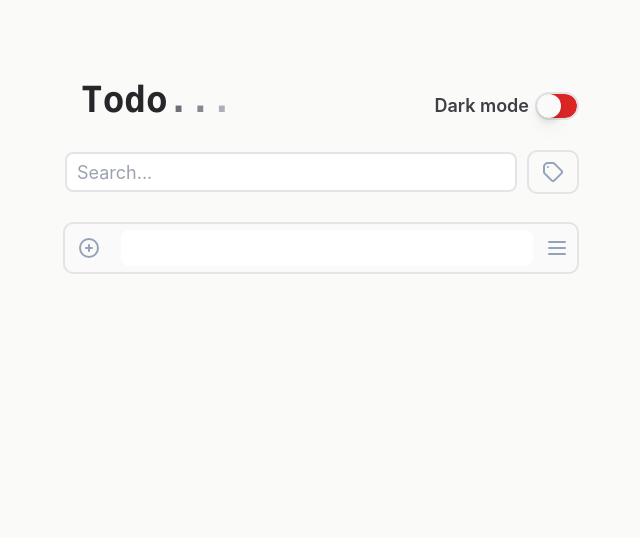
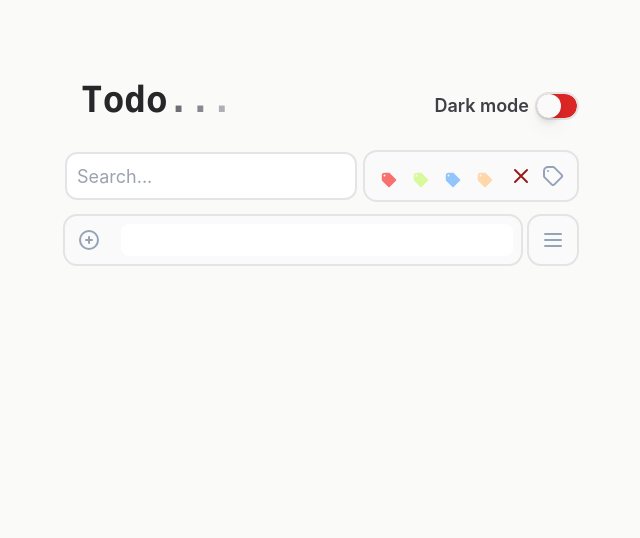
Before and after one commit to sim-the-bean/todo-app, a React (Create React App) app: page / in a window 1280 px wide. Both pictures are taken after a click on the button 872 px from the left and 172 px from the top of the page. Shown: the top 538 px of the page, without its empty margins (319-959 px from the left). Built offline with nearby package versions, Linux system fonts and the light colour scheme; what react-dnd-touch-backend would draw is missing.

Commit message:
Replace the popup menu with an extendable menu
Fixes #19

```diff
--- a/src/App.js
+++ b/src/App.js
@@ -59,8 +59,8 @@ function TodoApp() {
 
     return (
         <div className="grid grid-cols-1 justify-center columns-1 w-full min-h-screen bg-stone-50 dark:bg-slate-900">
-            <main className="flex-1 justify-self-center w-5/6 tablet:w-2/3 desktop:w-128 m-4 mt-12 mb-0 py-4 space-y-4">
-                <div className="flex justify-end items-baseline">
+            <main className="flex flex-col justify-self-center w-5/6 tablet:w-2/3 desktop:w-128 m-4 mt-12 mb-0 py-4 space-y-4">
+                <div className="flex flex-row flex-none justify-end items-baseline">
                     <Title />
                     <div className="flex items-center">
                         <label
--- a/src/todo/SearchBar.js
+++ b/src/todo/SearchBar.js
@@ -1,44 +1,23 @@
-import React, { useContext } from 'react';
+import React from 'react';
 import '../index.css';
-import { DeviceContext } from '../App';
 import * as UI from '../ui/ui';
 import LABELS from '../misc/labels';
 
 /**
  * A component that allows the user to search for a phrase or filter by label.
  */
-const SearchBar = UI.withPopupMenu(
-    (props) => {
-        const classNameDefault = "flex-none h-full w-12 ml-2 p-2 pl-3 hover:drop-shadow-sm rounded-lg outline outline-2 outline-zinc-200 hover:outline-slate-400 focus:outline-blue-500 dark:outline-gray-700 dark:hover:outline-slate-500 dark:focus:outline-blue-400";
-        const classNamePopup = "mr-2 ml-1 mb-1 outline outline-2 outline-transparent focus:outline-blue-500 dark:focus:outline-blue-400";
-        return <UI.FilterButton
-            aria-haspopup={props['aria-haspopup']}
-            aria-expanded={props['aria-expanded']}
-            aria-checked={props['aria-checked']}
-            className={`${props.className ?? ''} ${props.popup ? classNamePopup : classNameDefault}`}
-            popup={props.popup}
-            onClick={props.onClick}
-        />;
-    },
-    (props) => {
-        const device = useContext(DeviceContext);
-
-        const popup = props.popup;
+function SearchBar(props) {
     return (
-            <popup.Parent className="h-10">
+        <div className="flex flex-none w-full h-12 mb-2 items-start space-x-2">
             <input
                 tabIndex="0"
                 aria-label="Search list"
-                    className="flex-1 w-full h-full p-2 px-3 text-lg hover:drop-shadow-sm dark:text-gray-400 dark:bg-slate-700 rounded-lg outline outline-2 outline-zinc-200 hover:outline-slate-400 focus:outline-blue-500 dark:outline-gray-600 dark:hover:outline-slate-400 dark:focus:outline-blue-400"
+                className="flex-1 w-full h-full p-2 px-3 text-lg hover:drop-shadow-sm dark:text-gray-400 dark:bg-slate-700 rounded-xl outline outline-2 outline-zinc-200 hover:outline-slate-400 focus:outline-blue-500 dark:outline-gray-600 dark:hover:outline-slate-400 dark:focus:outline-blue-400"
                 type="search"
                 placeholder="Search..."
                 onChange={(event) => props.onSearch(event.target.value)}
             />
-                <popup.Wrapper className="h-full">
-                    <popup.PopupButton aria-label="Toggle filter menu" />
-                    {
-                        popup.showPopup && <popup.PopupMenu vertical={device.mobile} className={device.mobile ? "w-12 p-2 pt-2 ml-2" : "h-10 p-2 pt-3 ml-2"}>
-                            <popup.PopupButton aria-label="Toggle filter menu" popup />
+            <UI.PopupMenu Button={UI.FilterButton}>
                 {
                     LABELS.map((color) => {
                         const checked = color === props.filter;
@@ -49,31 +28,18 @@ const SearchBar = UI.withPopupMenu(
                             aria-checked={checked}
                             color={color}
                             faded={!checked}
-                                        onClick={() => {
-                                            props.onFilter(color !== props.filter ? color : null);
-                                            if (device.mobile) {
-                                                popup.setShowPopup(false);
-                                            }
-                                        }}
+                            onClick={() => props.onFilter(color !== props.filter ? color : null)}
                         />;
                     })
                 }
                 <UI.CancelButton
                     role="menuitem"
-                                className={device.mobile ? "ml-1 mt-1" : "ml-2 mr-2 my-1"}
-                                onClick={() => {
-                                    props.onFilter(null);
-                                    if (device.mobile) {
-                                        popup.setShowPopup(false);
+                    className="ml-2 mr-2 my-1"
+                    onClick={() => props.onFilter(null)}
+                />
+            </UI.PopupMenu>
+        </div>
+    );
 }
-                                }}
-                            />
-                        </popup.PopupMenu>
-                    }
-                </popup.Wrapper>
-            </popup.Parent>
-        );
-    },
-);
 
 export default SearchBar;
--- a/src/todo/TodoItem.js
+++ b/src/todo/TodoItem.js
@@ -9,84 +9,10 @@ import LABELS from '../misc/labels';
 /** @typedef {{key: number, order: number, description: string, status: bool, labels: Label[]}} Item */
 
 /**
- * A wrapper component that represents an existing item on the todo list or a new item.
- */
-export const TodoBox = UI.withPopupMenu(
-    (props) => (
-        <UI.MenuButton
-            buttonRef={props.buttonRef}
-            aria-haspopup={props['aria-haspopup']}
-            aria-expanded={props['aria-expanded']}
-            aria-checked={props['aria-checked']}
-            className={`my-1 ${props.className ?? ''} ${props.popup ? "mr-2" : ""}`}
-            popup={props.popup}
-            onClick={props.onClick}
-        />
-    ),
-    (props) => {
-        const device = useContext(DeviceContext);
-
-        const popup = props.popup;
-        const baseClassName = "relative p-2 bg-zinc-50 dark:bg-gray-800 hover:drop-shadow-sm rounded-xl outline outline-2 outline-zinc-200 hover:outline-slate-400 dark:outline-gray-700 dark:hover:outline-slate-600";
-        let className = baseClassName;
-        if (props.isDragging) {
-            className = `${baseClassName} opacity-40`;
-        }
-        return (
-            <popup.Parent
-                role={props.role}
-                className={className}
-                divProps={{ ref: props.dragPreview, 'data-handler-id': props.dataHandlerId }}
-            >
-                <UI.ReorderButton className="ml-1 my-1" drag={props.drag} isDragging={props.isDragging} />
-                {props.children}
-                <popup.Wrapper>
-                    <popup.PopupButton className="ml-2" />
-                    {
-                        popup.showPopup && <popup.PopupMenu vertical={device.mobile} className={device.mobile ? "w-12 p-2 -ml-1 -mt-2" : "h-12 p-2 -ml-1 -mt-2"}>
-                            <popup.PopupButton className="ml-1" popup />
-                            {
-                                LABELS.map((color) => {
-                                    const checked = props.labels.includes(color);
-                                    return <UI.LabelButton
-                                        key={color}
-                                        role="menuitemcheckbox"
-                                        aria-label={`Toggle ${color} label`}
-                                        aria-checked={checked}
-                                        color={color}
-                                        faded={!checked}
-                                        onClick={() => {
-                                            props.toggleLabel(color);
-                                            if (device.mobile) {
-                                                popup.setShowPopup(false);
-                                            }
-                                        }}
-                                    />;
-                                })
-                            }
-                            <UI.DeleteButton
-                                role="menuitem"
-                                className={device.mobile ? "ml-1 mt-1" : "ml-2 mr-2 my-1"}
-                                onClick={() => {
-                                    props.deleteItem();
-                                    if (device.mobile) {
-                                        popup.setShowPopup(false);
-                                    }
-                                }}
-                            />
-                        </popup.PopupMenu>
-                    }
-                </popup.Wrapper>
-            </popup.Parent>
-        );
-    },
-);
-
-/**
  * A component that represents a new item to be added to the list.
  * @param {{item: Item, name: string, deleteItem: () => void, toggleLabel: (key: number, label: Label) => void, setItemStatus: (key: number, status: bool) => void, setOrder: (key: number, otherKey: number) => void}} props
  */
-export function TodoItem(props) {
+function TodoItem(props) {
     /** @typedef {{key: number, name: string}} DragItem */
 
     const device = useContext(DeviceContext);
@@ -141,43 +67,65 @@ export function TodoItem(props) {
     drag(refDrag);
     dragPreview(drop(refDragPreview));
 
+    const className = "flex flex-auto w-0 items-start space-x-1 p-2 bg-zinc-50 dark:bg-gray-800 hover:drop-shadow-sm rounded-xl outline outline-2 outline-zinc-200 hover:outline-slate-400 dark:outline-gray-700 dark:hover:outline-slate-600";
+
     return (
-        <TodoBox
-            id={`todoItem${props.item.key}`}
-            role="listitem"
-            isDragging={isDragging}
-            deleteItem={() => props.deleteItem(item.key)}
-            labels={item.labels}
-            toggleLabel={(label) => props.toggleLabel(item.key, label)}
-            drag={refDrag}
-            dragPreview={refDragPreview}
-            dataHandlerId={handlerId}
+        <div className="flex flex-none w-full items-start space-x-2">
+            <div
+                ref={refDragPreview}
+                data-handler-id={handlerId}
+                className={isDragging ? `${className} opacity-40` : className}
             >
+                <UI.ReorderButton className="ml-1 my-1" drag={refDrag} isDragging={isDragging} />
                 <input
                     aria-label={item.status ? "Mark as in-progress" : "Mark as finished"}
-                className="flex-none h-4 w-5 mx-4 outline outline-2 outline-transparent focus:outline-blue-500 dark:focus:outline-blue-400"
+                    className="flex-none h-4 w-5 mx-4 my-2 outline outline-2 outline-transparent focus:outline-blue-500 dark:focus:outline-blue-400"
                     type="checkbox"
                     checked={item.status}
                     onChange={(event) => props.setItemStatus(item.key, event.target.checked)}
                 />
                 <span
-                className={`flex-1 text-zinc-700 dark:text-gray-400 font-medium text-base tablet:text-lg ${expanded ? 'text-justify py-0.5' : 'truncate'}`}
+                    className={`text-zinc-700 dark:text-gray-400 font-medium text-base tablet:text-lg py-0.5 ${expanded ? 'text-justify' : 'truncate'}`}
                     onMouseEnter={() => setExpanded(true)}
                     onMouseLeave={() => setExpanded(false)}
                     onClick={device.mobile ? () => setExpanded((value) => !value) : null}
                 >
                     {item.description}
                 </span>
+                <div className="flex flex-1 w-full justify-end my-1 space-x-1">
                     {
                         item.labels.map((color, index) => {
                             return (
-                        <span key={index} className="flex-none w-5">
+                                <span key={index} className="flex-none mr-1 w-5">
                                     <UI.Tag color={color} />
                                 </span>
                             );
                         })
                     }
-        </TodoBox>
+                </div>
+            </div>
+            <UI.PopupMenu Button={UI.MenuButton}>
+                {
+                    LABELS.map((color) => {
+                        const checked = item.labels.includes(color);
+                        return <UI.LabelButton
+                            key={color}
+                            role="menuitemcheckbox"
+                            aria-label={`Toggle ${color} label`}
+                            aria-checked={checked}
+                            color={color}
+                            faded={!checked}
+                            onClick={() => props.toggleLabel(item.key, color)}
+                        />;
+                    })
+                }
+                <UI.DeleteButton
+                    role="menuitem"
+                    className="ml-2 mr-2 my-1"
+                    onClick={() => props.deleteItem(item.key)}
+                />
+            </UI.PopupMenu>
+        </div>
     );
 }
 
--- a/src/todo/TodoList.js
+++ b/src/todo/TodoList.js
@@ -89,7 +89,7 @@ export function TodoSection(props) {
     return (
         <div
             role="list"
-            className="grid grid-cols-1 gap-3 w-full justify-center my-2"
+            className="flex-none flex flex-col gap-3 w-full justify-center my-2"
         >
             {
                 list.map((item) => {
@@ -144,7 +144,7 @@ export function TodoList(props) {
     );
 
     return (
-        <div className="grid grid-cols-1 gap-1 w-full justify-center">
+        <div className="flex-none flex flex-col gap-1 w-full justify-center">
             <TodoNew
                 id="todoNew"
                 addNewItem={props.addNewItem}
--- a/src/todo/TodoNew.js
+++ b/src/todo/TodoNew.js
@@ -1,27 +1,12 @@
-import React, { useState, useContext } from 'react';
+import React, { useState } from 'react';
 import '../index.css';
-import { DeviceContext } from '../App';
 import * as UI from '../ui/ui';
 import LABELS from '../misc/labels';
 
 /**
  * A component that represents an existing item on the todo list.
  */
-const TodoNew = UI.withPopupMenu(
-    (props) => (
-        <UI.MenuButton
-            aria-haspopup={props['aria-haspopup']}
-            aria-expanded={props['aria-expanded']}
-            aria-checked={props['aria-checked']}
-            className={`my-1 ${props.className ?? ''} ${props.popup ? "mr-2" : ""}`}
-            popup={props.popup}
-            onClick={props.onClick} />
-    ),
-    (props) => {
-        const device = useContext(DeviceContext);
-
-        const popup = props.popup;
-
+function TodoNew(props) {
     const [description, setDescription] = useState('');
     const [labels, setLabels] = useState([]);
 
@@ -35,12 +20,13 @@ const TodoNew = UI.withPopupMenu(
     };
 
     return (
-            <popup.Parent className="relative h-12 p-2 mt-4 mb-3 bg-zinc-50 dark:bg-gray-800 hover:drop-shadow-sm rounded-lg outline outline-2 outline-zinc-200 hover:outline-slate-400 dark:outline-gray-700 dark:hover:outline-slate-600">
+        <div className="flex flex-none w-full h-12 mb-2 items-start space-x-2">
+            <div className="flex flex-auto w-0 h-12 items-start space-x-1 p-2 bg-zinc-50 dark:bg-gray-800 hover:drop-shadow-sm rounded-xl outline outline-2 outline-zinc-200 hover:outline-slate-400 dark:outline-gray-700 dark:hover:outline-slate-600">
                 <UI.AddItemButton className="mr-4 ml-1 my-1" onClick={addNew} />
                 <input
                     tabIndex="0"
                     aria-label="New item description"
-                    className="flex-1 w-full py-1 px-3 text-lg dark:text-gray-400 dark:bg-slate-700 rounded-lg outline outline-2 outline-transparent hover:outline-zinc-200 focus:outline-blue-500 dark:outline-gray-600 dark:hover:outline-slate-400 dark:focus:outline-blue-400"
+                    className="flex-1 w-full h-full py-1 px-3 text-lg dark:text-gray-400 dark:bg-slate-700 rounded-lg outline outline-2 outline-transparent hover:outline-zinc-200 focus:outline-blue-500 dark:outline-gray-600 dark:hover:outline-slate-400 dark:focus:outline-blue-400"
                     type="text"
                     value={description}
                     onChange={(event) => setDescription(event.target.value)}
@@ -50,11 +36,8 @@ const TodoNew = UI.withPopupMenu(
                         }
                     }}
                 />
-                <popup.Wrapper>
-                    <popup.PopupButton className="ml-2" />
-                    {
-                        popup.showPopup && <popup.PopupMenu vertical={device.mobile} className={device.mobile ? "w-12 p-2 -ml-1 -mt-2" : "h-12 p-2 -ml-1 -mt-2"}>
-                            <popup.PopupButton className="ml-1" popup />
+            </div>
+            <UI.PopupMenu Button={UI.MenuButton}>
                 {
                     LABELS.map((color) => {
                         const checked = labels.includes(color);
@@ -72,19 +55,13 @@ const TodoNew = UI.withPopupMenu(
                                 } else {
                                     setLabels([...labels, color]);
                                 }
-                                            if (device.mobile) {
-                                                popup.setShowPopup(false);
-                                            }
                             }}
                         />;
                     })
                 }
-                        </popup.PopupMenu>
+            </UI.PopupMenu>
+        </div>
+    );
 }
-                </popup.Wrapper>
-            </popup.Parent>
-        );
-    },
-);
 
 export default TodoNew;
--- a/src/ui/buttons.js
+++ b/src/ui/buttons.js
@@ -100,7 +100,7 @@ export function ReorderButton(props) {
         <div
             tabIndex="0"
             aria-label="Drag to reorder"
-            className={`flex outline outline-2 outline-transparent focus:outline-blue-500 dark:focus:outline-blue-400 ${props.isDragging ? 'cursor-grabbing' : 'cursor-grab'} ${props.className ?? ''}`}
+            className={`outline outline-2 outline-transparent focus:outline-blue-500 dark:focus:outline-blue-400 ${props.isDragging ? 'cursor-grabbing' : 'cursor-grab'} ${props.className ?? ''}`}
             ref={props.drag}
         >
             <SelectorIcon className="flex-none h-6 text-slate-400 hover:text-slate-900 dark:text-gray-500 dark:hover:text-gray-300" />
--- a/src/ui/menus.js
+++ b/src/ui/menus.js
@@ -1,108 +1,32 @@
-import React, { useState, useRef, useMemo, useCallback, useContext } from 'react';
+import React, { useState } from 'react';
 import '../index.css';
-import { DeviceContext } from '../App';
 
-/** @typedef {'red'|'green'|'blue'|'yellow'} Label */
-/** @typedef {(props: {className: ?string, children: JSX.Element[]}) => JSX.Element} ParentComponent */
-/** @typedef {(props: any) => JSX.Element} GenericComponent */
-/** @typedef {{buttonRef: any, popup: bool, onClick: (event: React.MouseEvent) => void}} PopupButtonProps */
-/** @typedef {{hideTimeout: ?number}} PopupOptions */
-/** @typedef {{Parent: ParentComponent, Wrapper: ParentComponent, PopupButton: GenericComponent, PopupMenu: ParentComponent}} PopupRender */
+export function PopupMenu(props) {
+    const [showPopup, setShowPopup] = useState(false);
 
-/**
- * HOC that creates a popup component.
- * @param {(props: PopupButtonProps) => JSX.Element} Button
- * @param {GenericComponent} Render
- * @param {?PopupOptions} options
- * @returns {GenericComponent}
- */
-export function withPopupMenu(Button, Render, options) {
-    const { hideTimeout } = { hideTimeout: 1000, ...(options ?? {}) };
-    return (props) => {
-        const device = useContext(DeviceContext);
+    const classNameDefault = "flex-none h-12 w-12 ml-2 p-2 pl-3 pt-3 bg-zinc-50 dark:bg-gray-800 hover:drop-shadow-sm rounded-xl outline outline-2 outline-zinc-200 hover:outline-slate-400 dark:outline-gray-700 dark:hover:outline-slate-600";
+    const classNamePopup = "h-12 p-2 pr-3 bg-zinc-50 dark:bg-gray-800 hover:drop-shadow-sm rounded-xl outline outline-2 outline-zinc-200 hover:outline-slate-400 dark:outline-gray-700 dark:hover:outline-slate-600";
 
-        const [showPopup, setShowPopup] = useState(false);
-        const timeout = useRef(null);
-        const popupId = useMemo(() => `${props.id}-popup`, [props.id]);
-
-        const Parent = useCallback((props) => {
-            // If the mouse leaves the box (not the side menu), we disappear the box after 1 second.
-            // If during this time the mouse re-enters the box, we clear the timeout.
-            const onMouseLeave = () => {
-                timeout.current = setTimeout(() => {
-                    setShowPopup(false);
-                    timeout.current = null;
-                }, hideTimeout);
-            };
-            const onMouseEnter = () => {
-                if (timeout.current) {
-                    clearTimeout(timeout.current);
-                    timeout.current = null;
-                }
-            };
-
-            const useMouseEvent = hideTimeout !== 0 && !device.mobile;
-
-            return (
-                <div
-                    role={props.role}
-                    className={`flex items-center w-full space-x-1 ${props.className ?? ''}`}
-                    onMouseEnter={useMouseEvent ? onMouseEnter : null}
-                    onMouseLeave={useMouseEvent ? onMouseLeave : null}
-                    {...props.divProps}
-                >
-                    {props.children}
-                </div>
-            );
-        }, [device.mobile]);
-
-        const Wrapper = useCallback((props) => (
-            <div className={`flex static ${props.className ?? ''}`}>
+    if (showPopup) {
+        return (
+            <div className={classNamePopup}>
                 {props.children}
+                <props.Button
+                    aria-haspopup={true}
+                    aria-expanded={true}
+                    onClick={() => setShowPopup(false)}
+                />
             </div>
-        ), []);
-
-        const PopupButton = useCallback((props) => {
-            return (
-                <Button
-                    aria-label={props['aria-label'] ?? "Toggle popup menu"}
-                    aria-haspopup="menu"
-                    aria-expanded={props.popup}
-                    aria-checked={props['aria-checked']}
-                    aria-controls={popupId}
-                    className={props.className}
-                    popup={props.popup}
-                    onClick={(event) => {
-                        event.preventDefault();
-                        setShowPopup(!props.popup);
-                    }}
+        );
+    } else {
+        return (
+            <div className={classNameDefault}>
+                <props.Button
+                    aria-haspopup={true}
+                    aria-expanded={false}
+                    onClick={() => setShowPopup(true)}
                 />
-            );
-        }, [popupId]);
-
-        const PopupMenu = useCallback((props) => {
-            const ariaOrientation = props.vertical ? "vertical" : "horizontal";
-            let className;
-            if (props.vertical) {
-                className = "absolute z-10 grid grid-cols-1 gap-1 justify-center bg-zinc-200 dark:bg-slate-800 hover:drop-shadow-lg rounded-lg outline outline-2 outline-zinc-300 dark:outline-gray-700 dark:hover:outline-slate-600";
-            } else {
-                className = "absolute z-10 flex items-center space-x-1 bg-zinc-200 dark:bg-slate-800 hover:drop-shadow-lg rounded-lg outline outline-2 outline-zinc-300 dark:outline-gray-700 dark:hover:outline-slate-600";
-            }
-            className = `${className} ${props.className ?? ''}`;
-
-            return <div
-                id={popupId}
-                role="menu"
-                aria-orientation={ariaOrientation}
-                className={className}>
-                {props.children}
-            </div>;
-        }, [popupId]);
-
-        const popup = useMemo(
-            () => ({ showPopup, setShowPopup, Parent, Wrapper, PopupButton, PopupMenu }),
-            [showPopup, setShowPopup, Parent, Wrapper, PopupButton, PopupMenu]);
-
-        return <Render {...props} popup={popup} />
-    };
+            </div>
+        );
+    }
 }
```
Lines whose indentation alone changed are shown as unchanged.
